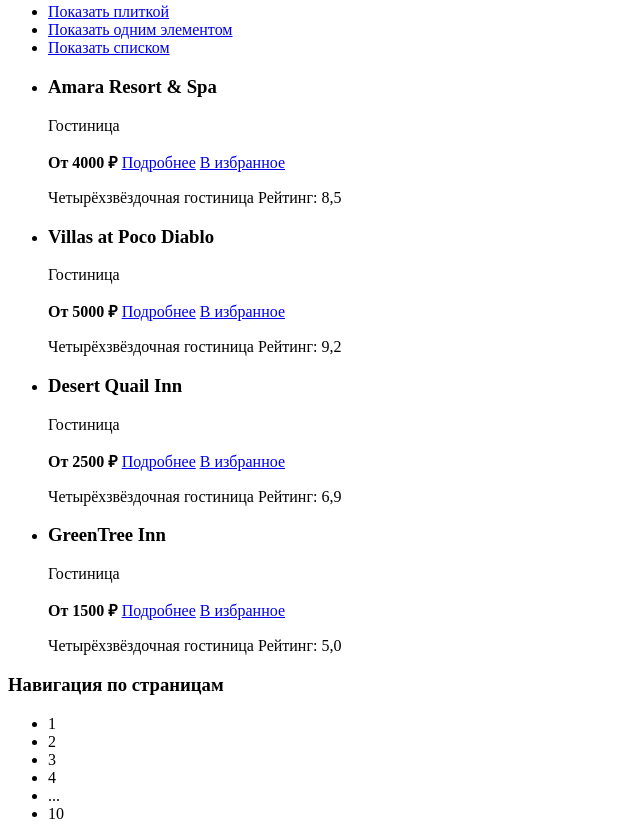
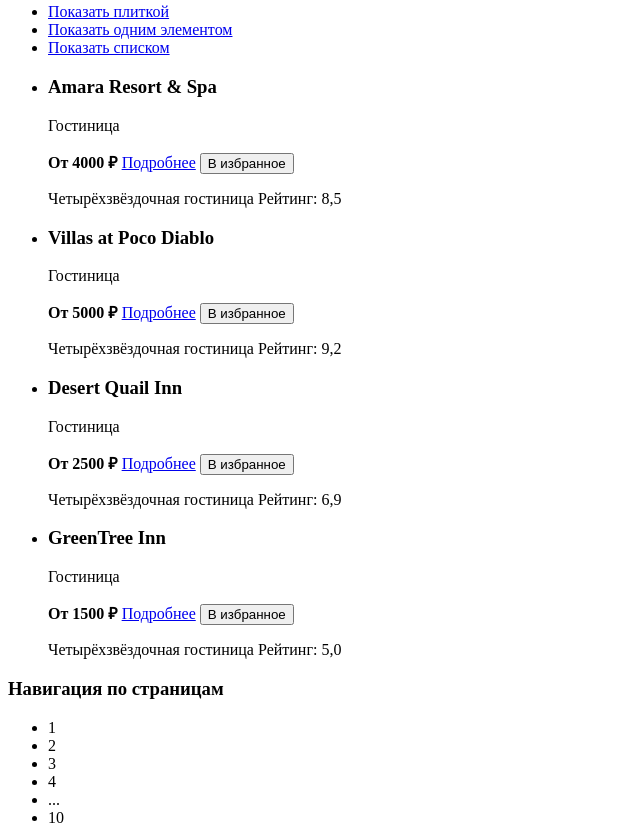
Before and after one commit to htmlacademy-htmlcss/2101513-sedona-34, a plain HTML site: page catalog.html in a window 1280 px wide. Shown: the part 577-1402 px from the top of the page, without its empty margins (0-640 px from the left). Drawn offline with Linux system fonts and the light colour scheme.

Commit message:
changes <a> to <button> tag
at second card added additional class - current

```diff
--- a/catalog.html
+++ b/catalog.html
@@ -135,7 +135,7 @@
             <p class="subtitle">Гостиница</p>
             <b class="subtitle">От 4000 ₽</b>
             <a class="card-links-detail button" href="#">Подробнее</a>
-            <a class="card-links-favourites button" href="#">В избранное</a>
+            <button class="button_favourite" type="button">В избранное</button>
             <p class="card-raiting">
               <span class="visually-hidden">
                 Четырёхзвёздочная гостиница
@@ -151,7 +151,7 @@
             <p class="subtitle">Гостиница</p>
             <b class="subtitle">От 5000 ₽</b>
             <a class="card-links-detail button" href="#">Подробнее</a>
-            <a class="card-links-favourites button" href="#">В избранное</a>
+            <button class="button_favourite current" type="button">В избранное</button>
             <p class="card-raiting">
               <span class="visually-hidden">
                 Четырёхзвёздочная гостиница
@@ -167,7 +167,7 @@
             <p class="subtitle">Гостиница</p>
             <b class="subtitle">От 2500 ₽</b>
             <a class="card-links-detail button" href="#">Подробнее</a>
-            <a class="card-links-favourites button" href="#">В избранное</a>
+            <button class="button_favourite" type="button">В избранное</button>
             <p class="card-raiting">
               <span class="visually-hidden">
                 Четырёхзвёздочная гостиница
@@ -183,7 +183,7 @@
             <p class="subtitle">Гостиница</p>
             <b class="subtitle">От 1500 ₽</b>
             <a class="card-links-detail button" href="#">Подробнее</a>
-            <a class="card-links-favourites button" href="#">В избранное</a>
+            <button class="button_favourite" type="button">В избранное</button>
             <p class="card-raiting">
               <span class="visually-hidden">
                 Четырёхзвёздочная гостиница
```
